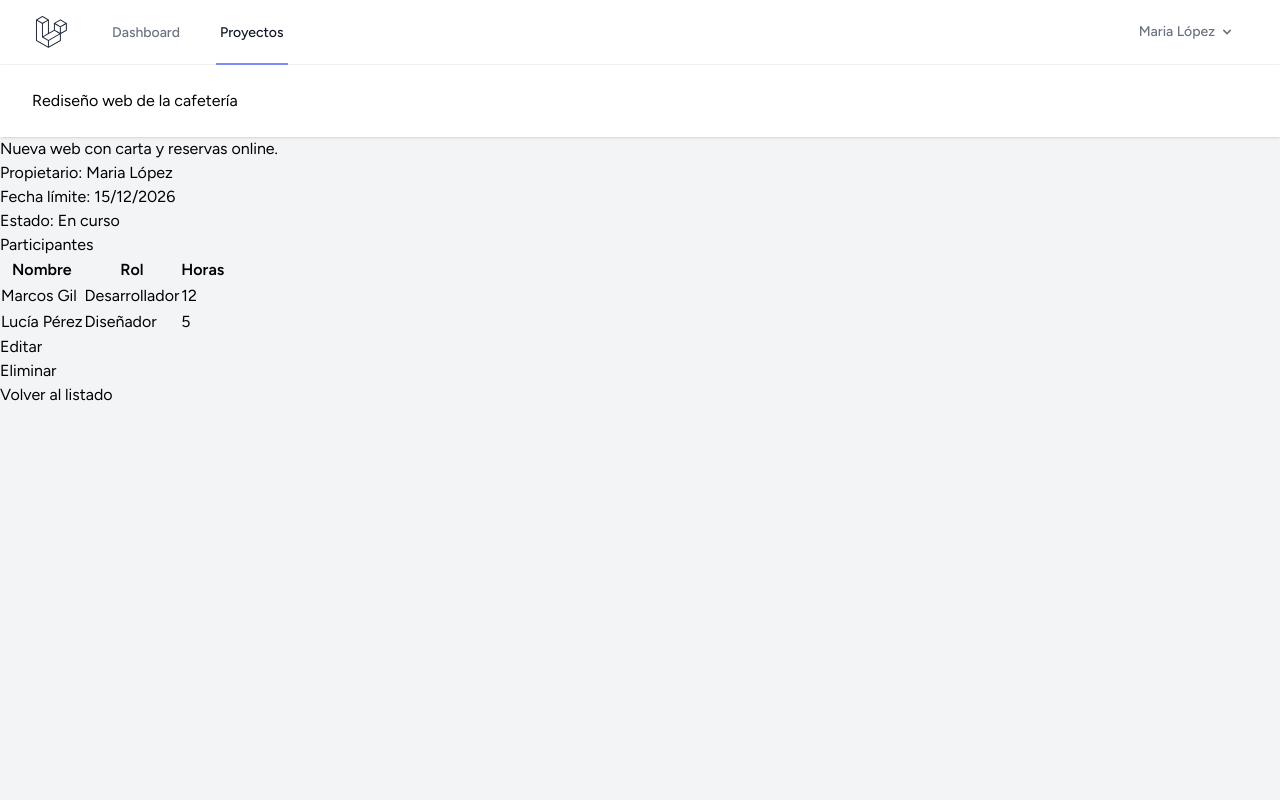
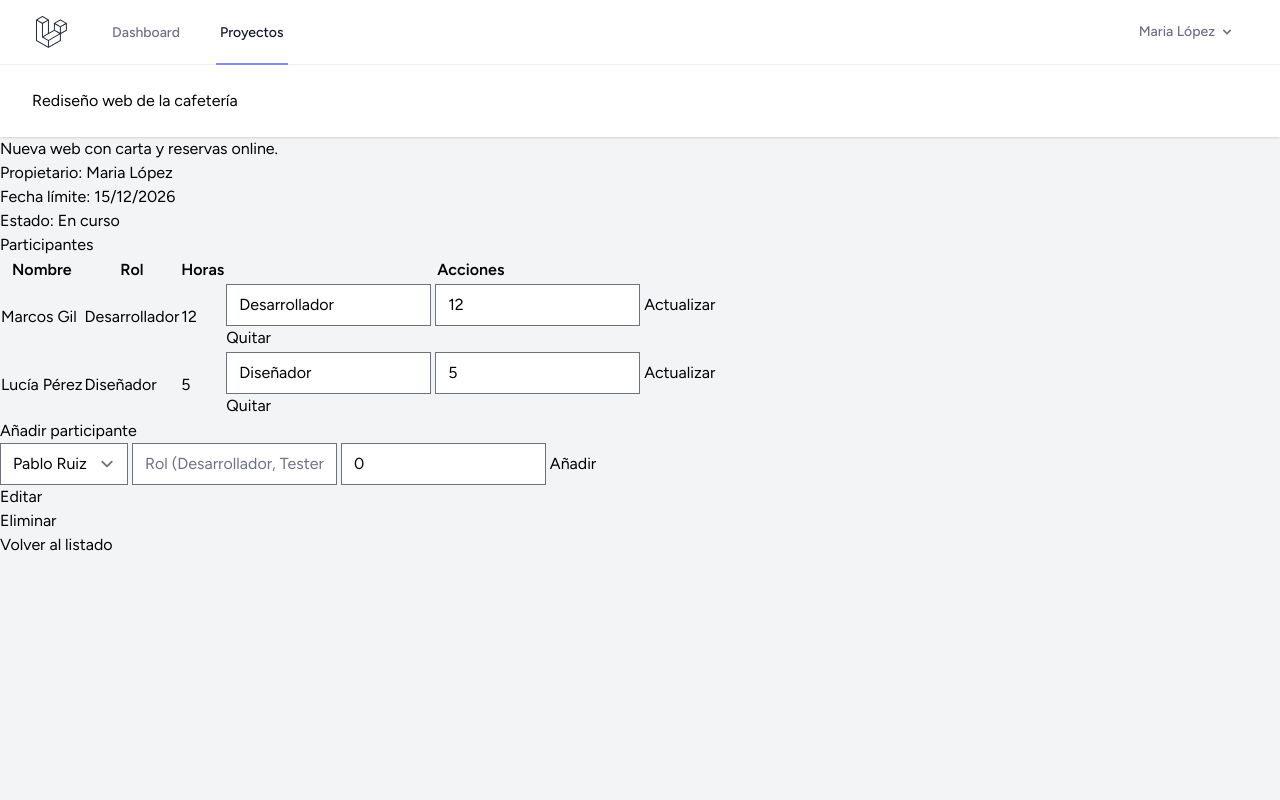
Before and after one commit to irelopeyr/-Pr-ctica-final-3.9, a Laravel app: page /projects/1 in a window 1280 px wide. Run offline with Laravel 12, Linux system fonts and the light colour scheme; a user stored in the database is signed in; data comes from the database, SQL or seed files in the repository; style sheets or scripts are compiled from the project's sources.

Commit message:
Añade gestión de participantes en proyectos

```diff
--- a/resources/views/projects/show.blade.php
+++ b/resources/views/projects/show.blade.php
@@ -13,12 +13,24 @@
     <p>Estado: {{ ucfirst($project->status) }}</p>
 
     <h3>Participantes</h3>
+
+    @if ($errors->any())
+        <ul>
+            @foreach ($errors->all() as $error)
+                <li>{{ $error }}</li>
+            @endforeach
+        </ul>
+    @endif
+
     <table>
         <thead>
             <tr>
                 <th>Nombre</th>
                 <th>Rol</th>
                 <th>Horas</th>
+                @if (auth()->id() === $project->user_id)
+                    <th>Acciones</th>
+                @endif
             </tr>
         </thead>
         <tbody>
@@ -27,16 +39,47 @@
                     <td>{{ $member->name }}</td>
                     <td>{{ $member->pivot->role }}</td>
                     <td>{{ $member->pivot->contribution_hours }}</td>
+                    @if (auth()->id() === $project->user_id)
+                        <td>
+                            <form action="{{ route('projects.members.update', [$project, $member]) }}" method="POST">
+                                @csrf
+                                @method('PATCH')
+                                <input type="text" name="role" value="{{ $member->pivot->role }}">
+                                <input type="number" name="contribution_hours" value="{{ $member->pivot->contribution_hours }}" min="0">
+                                <button type="submit">Actualizar</button>
+                            </form>
+
+                            <form action="{{ route('projects.members.destroy', [$project, $member]) }}" method="POST"
+                                  onsubmit="return confirm('¿Quitar a este participante?')">
+                                @csrf
+                                @method('DELETE')
+                                <button type="submit">Quitar</button>
+                            </form>
+                        </td>
+                    @endif
                 </tr>
             @empty
                 <tr>
-                    <td colspan="3">Aún no hay participantes.</td>
+                    <td colspan="{{ auth()->id() === $project->user_id ? 4 : 3 }}">Aún no hay participantes.</td>
                 </tr>
             @endforelse
         </tbody>
     </table>
 
     @if (auth()->id() === $project->user_id)
+        <h3>Añadir participante</h3>
+        <form action="{{ route('projects.members.store', $project) }}" method="POST">
+            @csrf
+            <select name="user_id">
+                @foreach ($availableUsers as $user)
+                    <option value="{{ $user->id }}">{{ $user->name }}</option>
+                @endforeach
+            </select>
+            <input type="text" name="role" placeholder="Rol (Desarrollador, Tester...)">
+            <input type="number" name="contribution_hours" value="0" min="0">
+            <button type="submit">Añadir</button>
+        </form>
+
         <a href="{{ route('projects.edit', $project) }}">Editar</a>
 
         <form action="{{ route('projects.destroy', $project) }}" method="POST"
--- a/routes/web.php
+++ b/routes/web.php
@@ -15,6 +15,9 @@ Route::get('/dashboard', function () { // Ruta del dashboard que devuelve la vis
 
 // Rutas para el CRUD de proyectos, protegidas por el middleware de autenticación
 Route::resource('projects', ProjectController::class)->middleware('auth');
+Route::post('/projects/{project}/members', [ProjectController::class, 'addMember'])->name('projects.members.store');
+Route::patch('/projects/{project}/members/{user}', [ProjectController::class, 'updateMember'])->name('projects.members.update');
+Route::delete('/projects/{project}/members/{user}', [ProjectController::class, 'removeMember'])->name('projects.members.destroy');
 
 Route::middleware('auth')->group(function () {
     Route::get('/profile', [ProfileController::class, 'edit'])->name('profile.edit');
```
